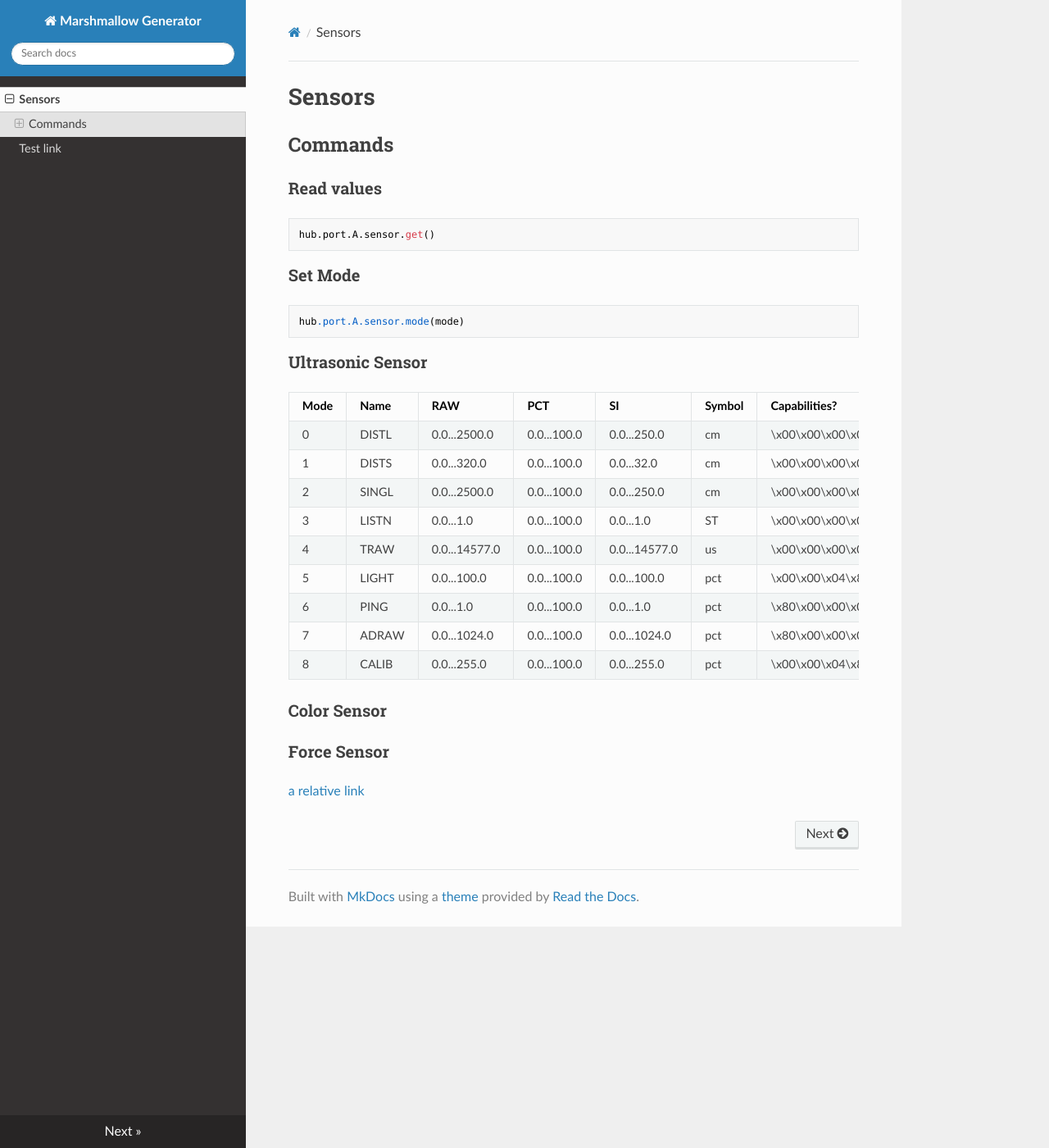
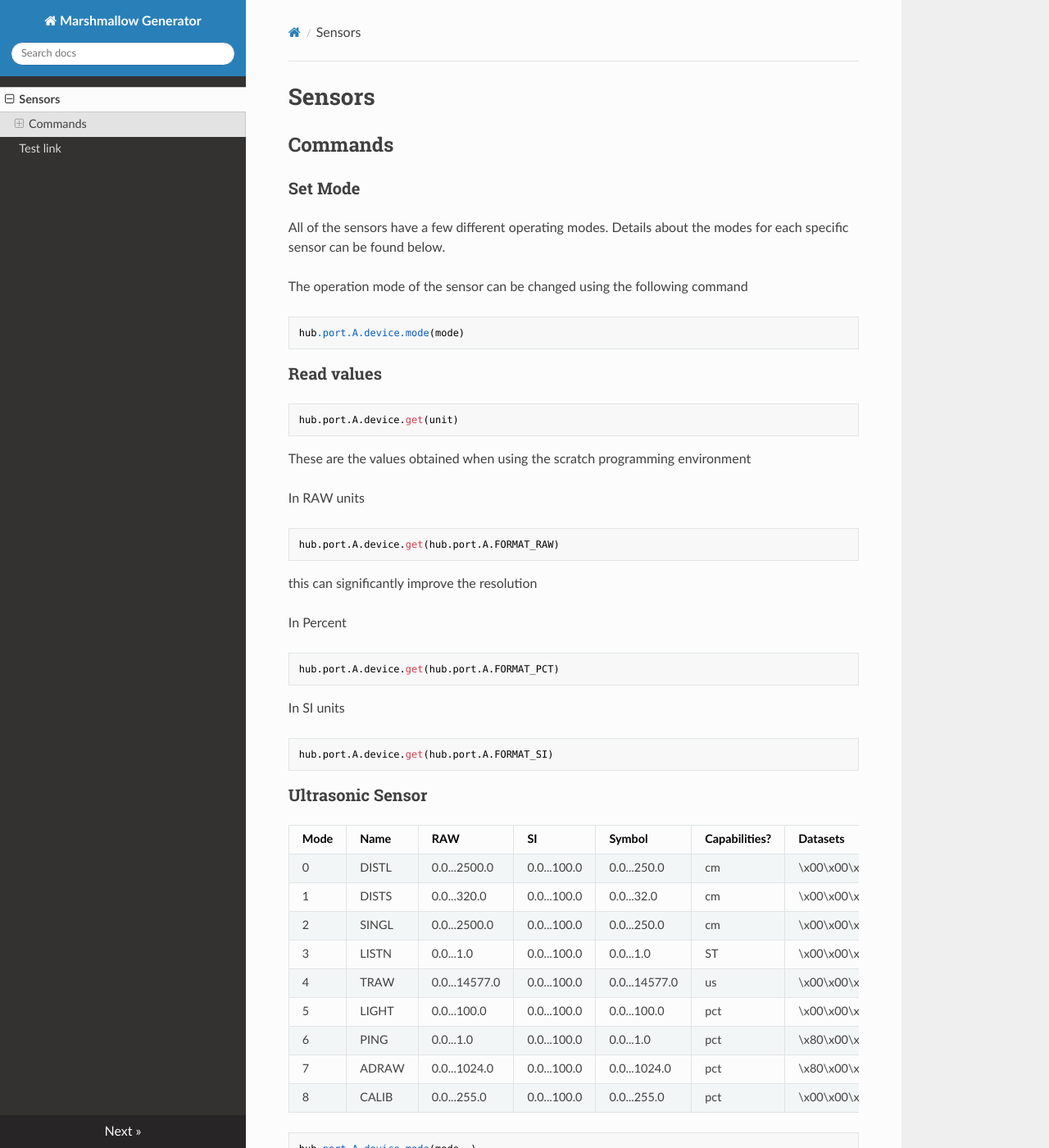
Before and after one commit to NStrijbosch/hub-module-notes, an MkDocs documentation site: the page built from docs/index.md, in a window 1280 px wide and 1400 px high. Shown: the whole window at 82% size. Built offline with MkDocs 1.6.1, drawn with Linux system fonts in a browser that asks for light colours; nearby versions of some CDN libraries.

Commit message:
commands added

````diff
--- a/docs/index.md
+++ b/docs/index.md
@@ -3,20 +3,42 @@
 
 ## Commands
 
-### Read values
+### Set Mode
+All of the sensors have a few different operating modes. Details about the modes for each specific sensor can be found below.
+
+The operation mode of the sensor can be changed using the following command
 ```
-hub.port.A.sensor.get()
+hub.port.A.device.mode(mode)
 ```
 
-### Set Mode
+### Read values
+
+
 ```
-hub.port.A.sensor.mode(mode)
+hub.port.A.device.get(unit)
+```
+These are the values obtained when using the scratch programming environment
+
+In RAW units
+```
+hub.port.A.device.get(hub.port.A.FORMAT_RAW)
 ```
 
+this can significantly improve the resolution
+
+In Percent
+```
+hub.port.A.device.get(hub.port.A.FORMAT_PCT)
+```
+
+In SI units
+```
+hub.port.A.device.get(hub.port.A.FORMAT_SI)
+```
 
 ### Ultrasonic Sensor
-|Mode|Name |RAW          |PCT        |SI           |Symbol|Capabilities?       |Datasets|Type|Figures|Decimals|
-|----|-----|-------------|-----------|-------------|------|--------------------|--------|----|-------|--------|
+|Mode|Name |RAW                      |SI           |Symbol|Capabilities?       |Datasets|Type|Figures|Decimals|
+|----|-------------------|-----------|-------------|------|--------------------|--------|----|-------|--------|
 |0   |DISTL|0.0...2500.0 |0.0...100.0|0.0...250.0  |cm    |\x00\x00\x00\x04\x84|1       |1   |5      |1       |
 |1   |DISTS|0.0...320.0  |0.0...100.0|0.0...32.0   |cm    |\x00\x00\x00\x04\x84|1       |1   |4      |1       |
 |2   |SINGL|0.0...2500.0 |0.0...100.0|0.0...250.0  |cm    |\x00\x00\x00\x04\x84|1       |1   |5      |1       |
@@ -28,6 +50,12 @@ hub.port.A.sensor.mode(mode)
 |8   |CALIB|0.0...255.0  |0.0...100.0|0.0...255.0  |pct   |\x00\x00\x04\x84    |7       |0   |3      |0       |
 
 
+
+```
+hub.port.A.device.mode(mode, )
+```
+
+
 ### Color Sensor
 
 
````
